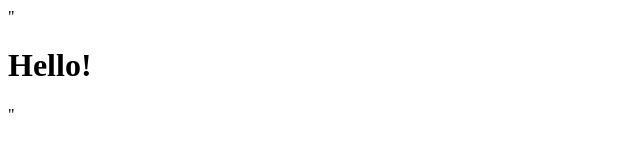
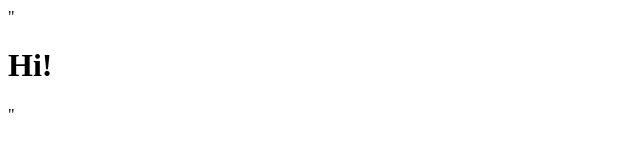
Before and after one commit to nhanb1809618/ct300, a plain HTML site: page index.html in a window 1280 px wide. Shown: the full height of the page, 0-640 px from the left. Drawn offline with Linux system fonts and the light colour scheme.

Commit message:
Fixed in index.html

```diff
--- a/index.html
+++ b/index.html
@@ -1 +1 @@
-"<html><body><h1>Hello!</h1></body><html>"
+"<html><body><h1>Hi!</h1></body><html>"
```
